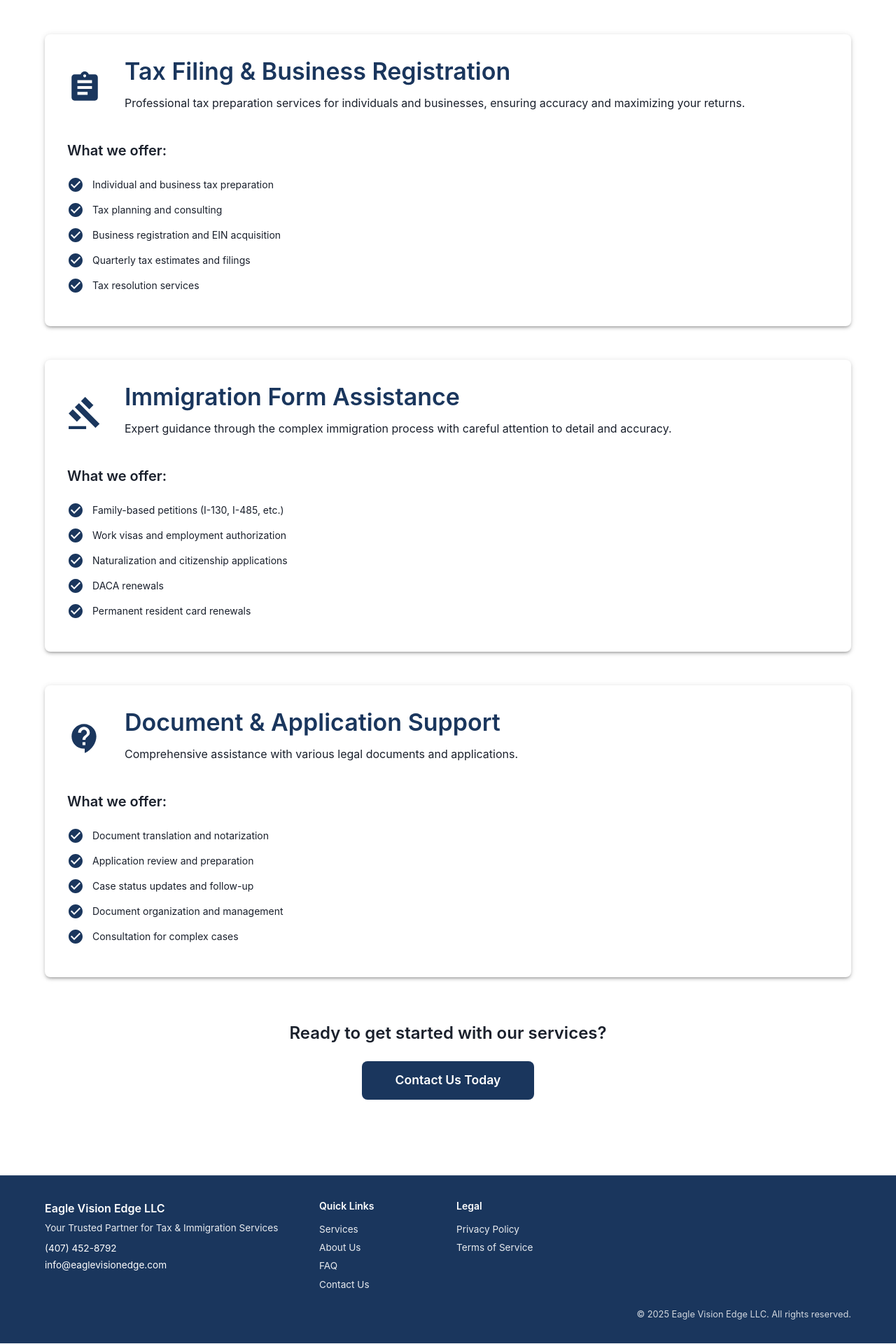
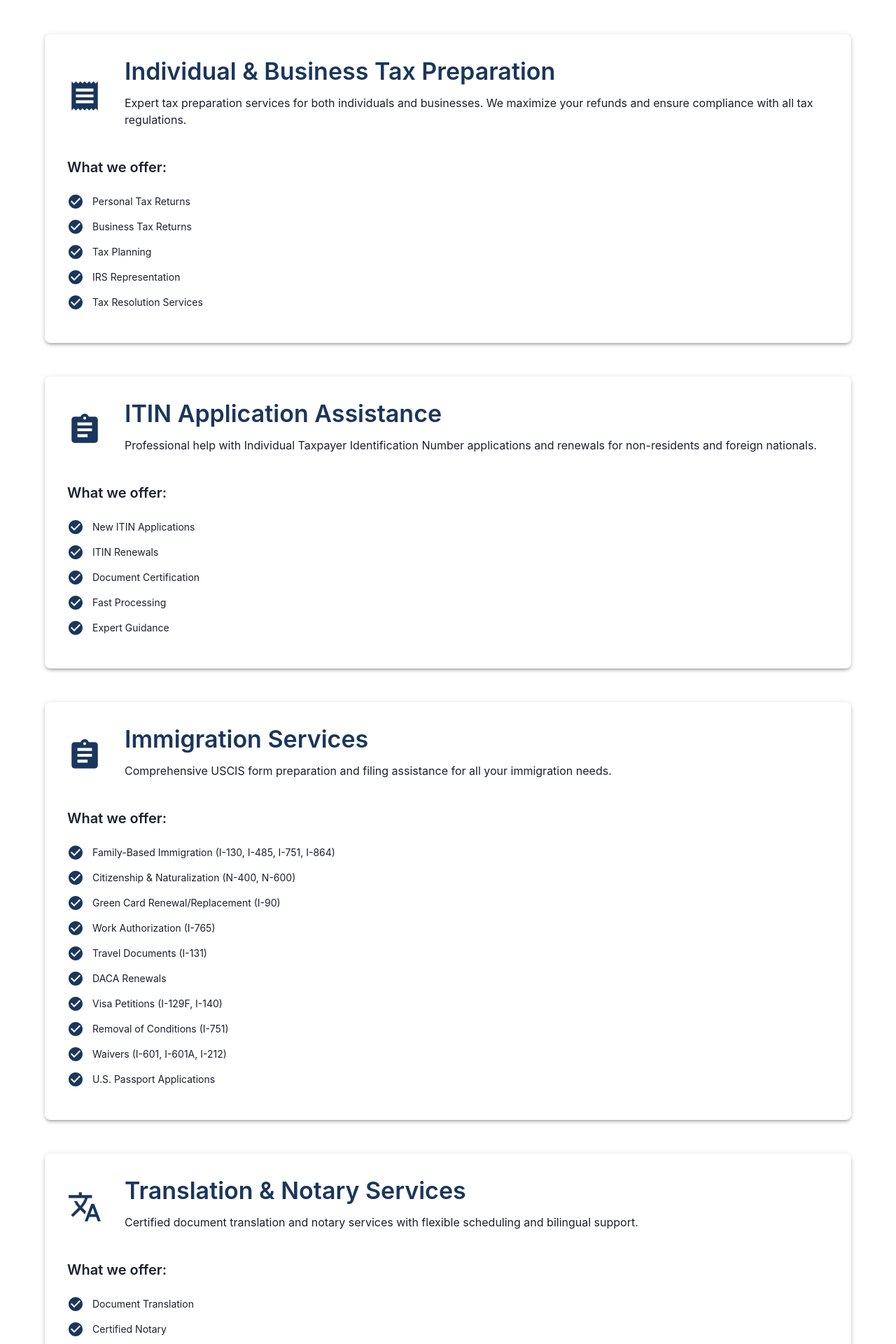
Before and after one commit to RodrigueMedor/eaglevision-mvp, a React (Create React App) app in the folder frontend/: page /services in a window 1280 px wide. Shown: the part 440-2360 px from the top of the page at 70% size. Built offline with nearby package versions, Linux system fonts and the light colour scheme; no server answers.

Commit message:
fix: update language references from Spanish to French.

```diff
--- a/frontend/src/pages/Home/Home.js
+++ b/frontend/src/pages/Home/Home.js
@@ -43,36 +43,36 @@ import {
 // Service data with detailed descriptions and icons
 const services = [
   {
-    title: 'Tax Preparation',
-    description: 'Professional tax filing for individuals and businesses with maximum refunds guaranteed. We handle all forms including 1040, 1120, 1065, and more.',
+    title: 'Individual & Business Tax Preparation',
+    description: 'Expert tax preparation services for both individuals and businesses. We maximize your refunds and ensure compliance with all tax regulations.',
     icon: <ReceiptIcon fontSize="large" color="primary" />,
-    features: ['Personal & Business Taxes', 'Tax Planning', 'IRS Problem Resolution', 'Year-Round Support']
+    features: ['Personal Tax Returns', 'Business Tax Returns', 'Tax Planning', 'IRS Representation']
   },
   {
-    title: 'Immigration Services',
-    description: 'Comprehensive assistance with all immigration forms and documentation, including green cards, citizenship, work visas, and family petitions.',
+    title: 'ITIN Application Assistance',
+    description: 'Professional help with Individual Taxpayer Identification Number applications and renewals for non-residents and foreign nationals.',
     icon: <AssignmentIcon fontSize="large" color="primary" />,
-    features: ['Green Cards', 'Citizenship', 'Work Visas', 'Family Petitions']
+    features: ['New ITIN Applications', 'ITIN Renewals', 'Document Certification', 'Fast Processing']
   },
   {
-    title: 'Business Services',
-    description: 'Complete business formation, registration, and compliance services to help your business thrive in today\'s competitive market.',
-    icon: <BusinessIcon fontSize="large" color="primary" />,
-    features: ['LLC Formation', 'EIN Registration', 'Annual Reports', 'Business Licensing']
+    title: 'Immigration Forms & Documentation',
+    description: 'Comprehensive assistance with all USCIS forms and documentation for various immigration processes.',
+    icon: <AssignmentIcon fontSize="large" color="primary" />,
+    features: ['Green Card Applications', 'Citizenship (N-400)', 'Work Permits', 'Family Petitions']
   },
   {
-    title: 'Notary Services',
-    description: 'Certified notary services for all your document needs, available with flexible scheduling options.',
-    icon: <VerifiedUserIcon fontSize="large" color="primary" />,
-    features: ['Document Notarization', 'Mobile Service Available', 'Evening/Weekend Appts', 'Bilingual Support']
+    title: 'Translation & Notary Services',
+    description: 'Certified document translation and notary services with flexible scheduling and bilingual support.',
+    icon: <TranslateIcon fontSize="large" color="primary" />,
+    features: ['Document Translation', 'Certified Notary', 'Bilingual Support', 'Mobile Service Available']
   }
 ];
 
 // Why Choose Us features with unique icons
 const features = [
   {
-    text: 'Licensed & Certified',
-    description: 'Our team consists of licensed tax professionals and accredited representatives.',
+    text: 'HR Block Certified',
+    description: 'Certified tax preparer with professional training from HR Block.',
     icon: <VerifiedUserIcon color="primary" />
   },
   {
@@ -176,7 +176,7 @@ const Home = () => {
           <Grid container spacing={4} alignItems="center">
             <Grid item xs={12} lg={7}>
               <Chip
-                label="Trusted Since 2010"
+                label="Trusted Since 2025"
                 color="secondary"
                 size="small"
                 sx={{
--- a/frontend/src/pages/Services/Services.js
+++ b/frontend/src/pages/Services/Services.js
@@ -1,47 +1,81 @@
 import React from 'react';
-import { Box, Container, Grid, Typography, Paper, List, ListItem, ListItemIcon, ListItemText } from '@mui/material';
-import CheckCircleIcon from '@mui/icons-material/CheckCircle';
-import GavelIcon from '@mui/icons-material/Gavel';
-import AssignmentIcon from '@mui/icons-material/Assignment';
-import ContactSupportIcon from '@mui/icons-material/ContactSupport';
-import Button from '@mui/material/Button';
+import {
+  Box,
+  Container,
+  Grid,
+  Typography,
+  Paper,
+  Button,
+  useTheme,
+  useMediaQuery,
+  Card,
+  CardContent,
+  List,
+  ListItem,
+  ListItemIcon,
+  ListItemText,
+  Chip
+} from '@mui/material';
+import {
+  Receipt as ReceiptIcon,
+  Assignment as AssignmentIcon,
+  Translate as TranslateIcon,
+  CheckCircle as CheckCircleIcon
+} from '@mui/icons-material';
 import { Link } from 'react-router-dom';
 
 const services = [
   {
-    icon: <AssignmentIcon color="primary" sx={{ fontSize: 50 }} />,
-    title: 'Tax Filing & Business Registration',
-    description: 'Professional tax preparation services for individuals and businesses, ensuring accuracy and maximizing your returns.',
+    title: 'Individual & Business Tax Preparation',
+    icon: <ReceiptIcon color="primary" sx={{ fontSize: 50 }} />,
+    description: 'Expert tax preparation services for both individuals and businesses. We maximize your refunds and ensure compliance with all tax regulations.',
     features: [
-      'Individual and business tax preparation',
-      'Tax planning and consulting',
-      'Business registration and EIN acquisition',
-      'Quarterly tax estimates and filings',
-      'Tax resolution services'
+      'Personal Tax Returns',
+      'Business Tax Returns',
+      'Tax Planning',
+      'IRS Representation',
+      'Tax Resolution Services'
     ]
   },
   {
-    icon: <GavelIcon color="primary" sx={{ fontSize: 50 }} />,
-    title: 'Immigration Form Assistance',
-    description: 'Expert guidance through the complex immigration process with careful attention to detail and accuracy.',
+    title: 'ITIN Application Assistance',
+    icon: <AssignmentIcon color="primary" sx={{ fontSize: 50 }} />,
+    description: 'Professional help with Individual Taxpayer Identification Number applications and renewals for non-residents and foreign nationals.',
     features: [
-      'Family-based petitions (I-130, I-485, etc.)',
-      'Work visas and employment authorization',
-      'Naturalization and citizenship applications',
-      'DACA renewals',
-      'Permanent resident card renewals'
+      'New ITIN Applications',
+      'ITIN Renewals',
+      'Document Certification',
+      'Fast Processing',
+      'Expert Guidance'
     ]
   },
   {
-    icon: <ContactSupportIcon color="primary" sx={{ fontSize: 50 }} />,
-    title: 'Document & Application Support',
-    description: 'Comprehensive assistance with various legal documents and applications.',
+    title: 'Immigration Services',
+    icon: <AssignmentIcon color="primary" sx={{ fontSize: 50 }} />,
+    description: 'Comprehensive USCIS form preparation and filing assistance for all your immigration needs.',
     features: [
-      'Document translation and notarization',
-      'Application review and preparation',
-      'Case status updates and follow-up',
-      'Document organization and management',
-      'Consultation for complex cases'
+      'Family-Based Immigration (I-130, I-485, I-751, I-864)',
+      'Citizenship & Naturalization (N-400, N-600)',
+      'Green Card Renewal/Replacement (I-90)',
+      'Work Authorization (I-765)',
+      'Travel Documents (I-131)',
+      'DACA Renewals',
+      'Visa Petitions (I-129F, I-140)',
+      'Removal of Conditions (I-751)',
+      'Waivers (I-601, I-601A, I-212)',
+      'U.S. Passport Applications'
+    ]
+  },
+  {
+    title: 'Translation & Notary Services',
+    icon: <TranslateIcon color="primary" sx={{ fontSize: 50 }} />,
+    description: 'Certified document translation and notary services with flexible scheduling and bilingual support.',
+    features: [
+      'Document Translation',
+      'Certified Notary',
+      'Bilingual Support',
+      'Mobile Service Available',
+      'Legal Document Support'
     ]
   }
 ];
```
Also changed, not shown: frontend/src/pages/About/About.js (+64 -10 lines).
